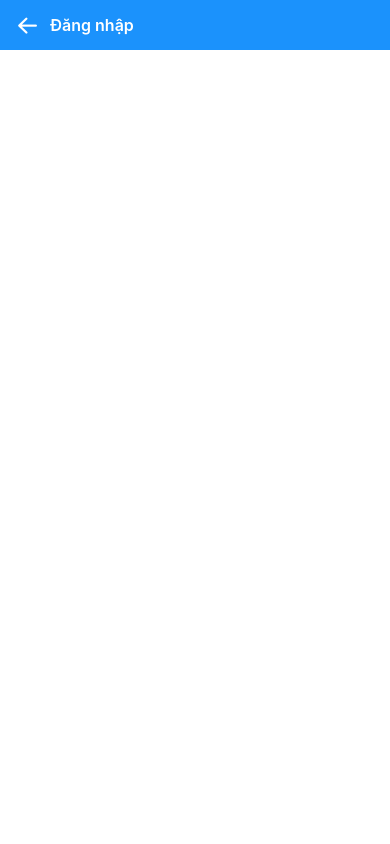
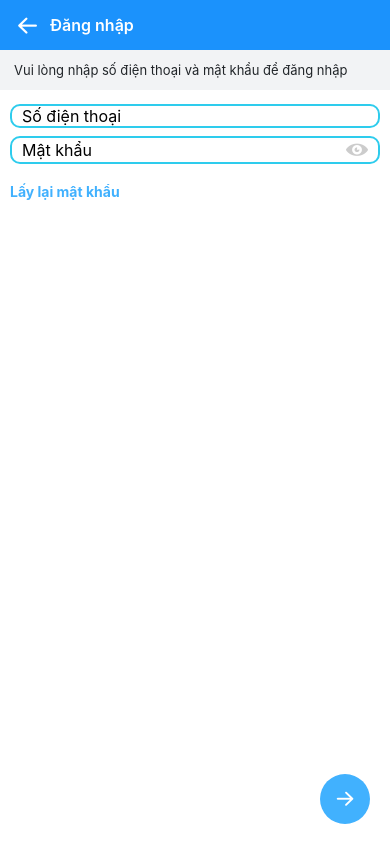
Before and after one commit to MinhVuong68/ping_app, a React Native app: screen /SLogin in a window 390 px wide. Built offline with nearby package versions, Linux system fonts and the light colour scheme.

Commit message:
making ui SLogin

```diff
--- /dev/null
+++ b/src/components/Input.tsx
@@ -0,0 +1,56 @@
+import React from 'react';
+import {
+  TextInput,
+  View,
+  StyleSheet,
+  TextInputProps,
+  ViewStyle,
+} from 'react-native';
+
+import Color from '../theme/Colors';
+
+type InputProps = TextInputProps & {
+  icon?: any;
+  onChangeValue?: (value: string) => {};
+  value?: any;
+  input?: TextInputProps;
+  style?: ViewStyle;
+};
+const Input = (props: InputProps) => {
+  const {
+    icon = null,
+    onChangeValue,
+    value = '',
+    input = {},
+    style = {},
+  } = props;
+  return (
+    <View style={[styles.input,style]}>
+      <TextInput
+        style={styles.txtInput}
+        {...input}
+        cursorColor={Color.primary}
+      />
+      {!!icon && icon}
+    </View>
+  );
+};
+
+const styles = StyleSheet.create({
+  input: {
+    flexDirection: 'row',
+    alignItems: 'center',
+    justifyContent: 'space-between',
+    borderWidth: 2,
+    borderRadius: 10,
+    borderColor: '#2ecced',
+    paddingHorizontal: 10,
+    marginVertical: 4,
+  },
+  txtInput: {
+    fontSize: 16,
+    width: '90%'
+  },
+});
+
+export default Input;
--- a/src/components/index.ts
+++ b/src/components/index.ts
@@ -1 +1,2 @@
 export { default as Header } from './Header'
+export { default as Input } from './Input'
--- a/src/containers/SLogin/index.tsx
+++ b/src/containers/SLogin/index.tsx
@@ -1,13 +1,54 @@
 import React from 'react';
-import { Text, View } from 'react-native';
+import { Text, View, Pressable } from 'react-native';
+import Entypo from 'react-native-vector-icons/Entypo';
+import AntDesign from 'react-native-vector-icons/AntDesign';
+import { TouchableOpacity } from 'react-native-gesture-handler';
+
 import { Layout } from '../../theme';
+import { Header, Input } from '../../components';
+import styles from './styles/SLoginStyle';
+import Color from '../../theme/Colors';
 
-import { Header } from '../../components';
 
 const SLogin = () => {
   return (
     <View style={Layout.full}>
-      <Header title='Đăng nhập'/>
+      <Header title="Đăng nhập" />
+      <View style={styles.subHeader}>
+        <Text style={styles.txtSubHeader}>
+          Vui lòng nhập số điện thoại và mật khẩu để đăng nhập
+        </Text>
+      </View>
+      <View style={styles.viewFormLogin}>
+        <View>
+          <Input
+            input={{ placeholder: 'Số điện thoại', keyboardType: 'numeric' }}
+          />
+          <Input
+            input={{ placeholder: 'Mật khẩu',secureTextEntry: true }}
+            icon={<Entypo name="eye" size={22} color="#ccc" />}
+          />
+          <Pressable style={styles.btnForgotPassword}>
+            <Text style={styles.txtForgotPassword}>Lấy lại mật khẩu</Text>
+          </Pressable>
+        </View>
+        <View style={{ alignItems: 'flex-end' }}>
+          <TouchableOpacity
+            activeOpacity={0.8}
+            style={{
+              width: 50,
+              height: 50,
+              marginRight: 10,
+              marginBottom: 10,
+              borderRadius: 50,
+              backgroundColor: Color.primary,
+              justifyContent: 'center',
+              alignItems: 'center',
+            }}>
+            <AntDesign name="arrowright" size={22} color={Color.white} />
+          </TouchableOpacity>
+        </View>
+      </View>
     </View>
   );
 };
--- a/src/containers/SLogin/styles/SLoginStyle.ts
+++ b/src/containers/SLogin/styles/SLoginStyle.ts
@@ -0,0 +1,29 @@
+import { StyleSheet } from 'react-native';
+import Color from '../../../theme/Colors';
+
+const styles = StyleSheet.create({
+  viewFormLogin: {
+    flex: 1,
+    padding: 10,
+    justifyContent: 'space-between'
+  },
+  subHeader: {
+    height: 40,
+    backgroundColor: '#f2f3f5',
+    paddingHorizontal: 14,
+    justifyContent: 'center',
+  },
+  txtSubHeader: {
+    fontSize: 13,
+    color: Color.text,
+  },
+  btnForgotPassword: {
+    marginTop: 15
+  },
+  txtForgotPassword: {
+    color: Color.primary,
+    fontWeight: 'bold'
+  }
+});
+
+export default styles;
--- a/src/theme/Layout.ts
+++ b/src/theme/Layout.ts
@@ -12,5 +12,13 @@ export default StyleSheet.create({
     flexDirection: 'row',
     justifyContent: 'center',
     alignItems: 'center'
+  },
+  rowVCenter: {
+    flexDirection: 'row',
+    alignItems: 'center',
+  },
+  rowHCenter: {
+    flexDirection: 'row',
+    justifyContent: 'center'
   }
 });
```
